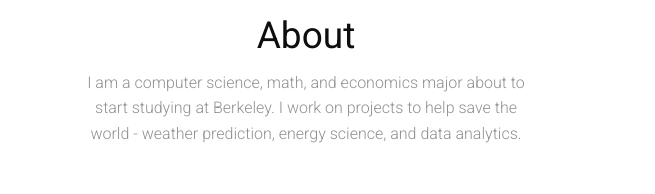
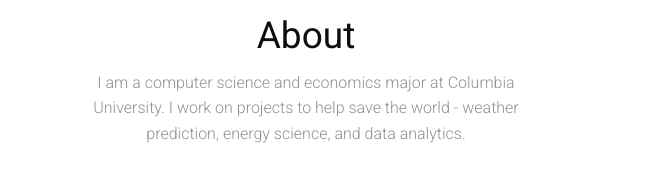
Before and after one commit to Nasafato/nasafato.github.io, a plain HTML site: page index.html in a window 1280 px wide. Shown: the part 367-561 px from the top of the page, without its empty margins (334-989 px from the left). Drawn offline with Linux system fonts and the light colour scheme.

Commit message:
Last update before changing everything

```diff
--- a/index.html
+++ b/index.html
@@ -50,7 +50,7 @@
     <div id="celestial" class="circular small-8 column small-centered"></div>
     <div class="small-12 medium-8 large-6 small-centered column text-center">
       <h2><a id="about" class="page-anchor" name="about">About</a></h2>
-      <p>I am a computer science, math, and economics major about to start studying at Berkeley. I work on projects to help save the world - weather prediction, energy science, and data analytics.</p>
+      <p>I am a computer science and economics major at Columbia University. I work on projects to help save the world - weather prediction, energy science, and data analytics.</p>
     </div>
   </section>
 
```
